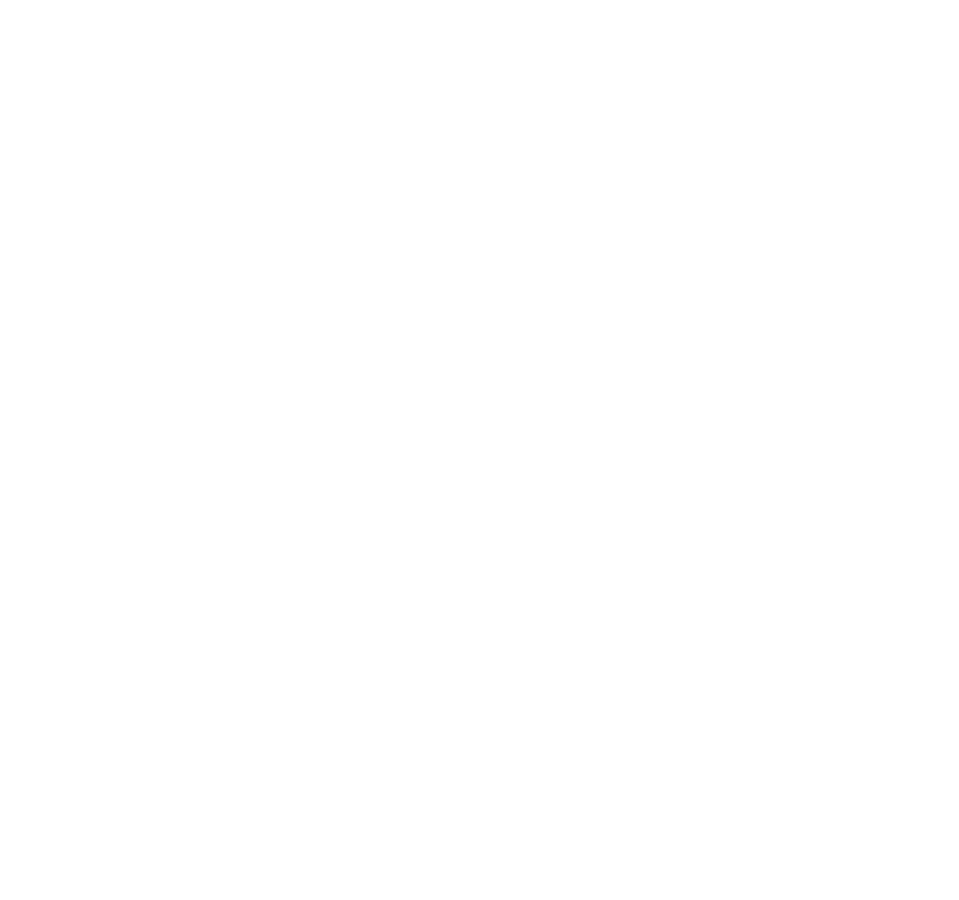
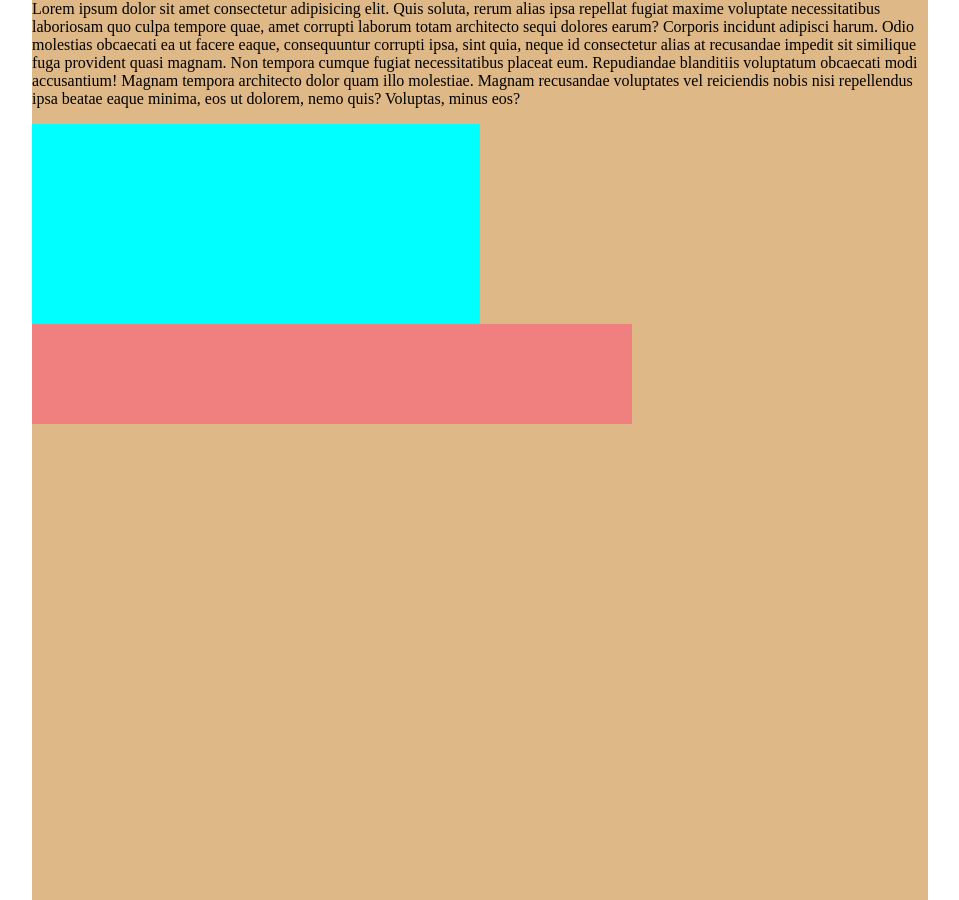
Before and after one commit to grim-pickings/media, a website: page index.html in a window 1280 px wide. Shown: the whole page, without its empty margins (160-1119 px from the left). Before the commit the page ends 800 px from the top, so only its background shows below. Drawn offline with nearby package versions, Linux system fonts and the light colour scheme; files that its build step writes are made by us from their sources.

Commit message:
More changes

```diff
--- a/index.html
+++ b/index.html
@@ -7,5 +7,27 @@
         <title>Media & Responsiveness</title>
         <link rel="stylesheet" href="css/styles.css" />
     </head>
-    <body></body>
+    <body>
+        <div class="wrapper">
+            <p>
+                Lorem ipsum dolor sit amet consectetur adipisicing elit. Quis
+                soluta, rerum alias ipsa repellat fugiat maxime voluptate
+                necessitatibus laboriosam quo culpa tempore quae, amet corrupti
+                laborum totam architecto sequi dolores earum? Corporis incidunt
+                adipisci harum. Odio molestias obcaecati ea ut facere eaque,
+                consequuntur corrupti ipsa, sint quia, neque id consectetur
+                alias at recusandae impedit sit similique fuga provident quasi
+                magnam. Non tempora cumque fugiat necessitatibus placeat eum.
+                Repudiandae blanditiis voluptatum obcaecati modi accusantium!
+                Magnam tempora architecto dolor quam illo molestiae. Magnam
+                recusandae voluptates vel reiciendis nobis nisi repellendus ipsa
+                beatae eaque minima, eos ut dolorem, nemo quis? Voluptas, minus
+                eos?
+            </p>
+
+            <div class="box"></div>
+
+            <div class="media-box"></div>
+        </div>
+    </body>
 </html>
--- a/scss/structure.scss
+++ b/scss/structure.scss
@@ -18,3 +18,36 @@ h6,
 p {
     margin-bottom: 16px;
 }
+
+.wrapper {
+    width: 70%;
+    background-color: burlywood;
+    min-height: 900px;
+    margin: 0 auto;
+
+    .box {
+        width: 50%;
+        height: 200px;
+        background-color: aqua;
+    }
+
+    .media-box {
+        width: 600px;
+        height: 100px;
+        background-color: lightcoral;
+    }
+}
+
+@media screen and (max-width: 1200px) and (min-width: 900px) {
+    .wrapper {
+        background-color: blue;
+    }
+}
+
+@media all and (max-width: 1200px) {
+    .wrapper {
+        .media-box {
+            width: 300px;
+        }
+    }
+}
```
Also changed, not shown: css/styles.css (added), 1 other file.
